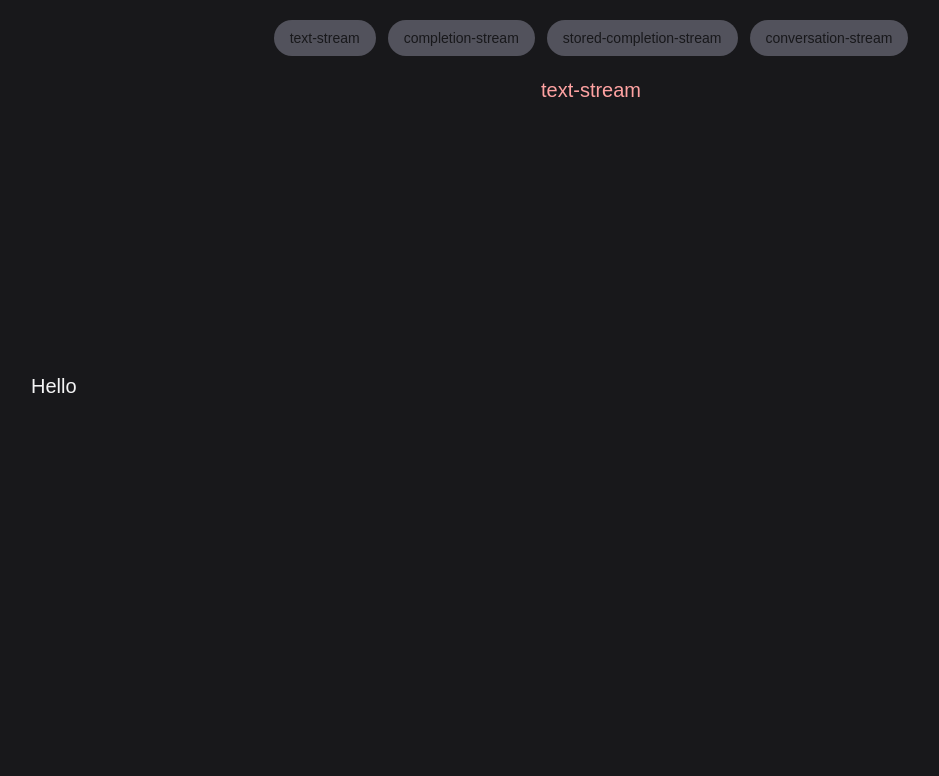
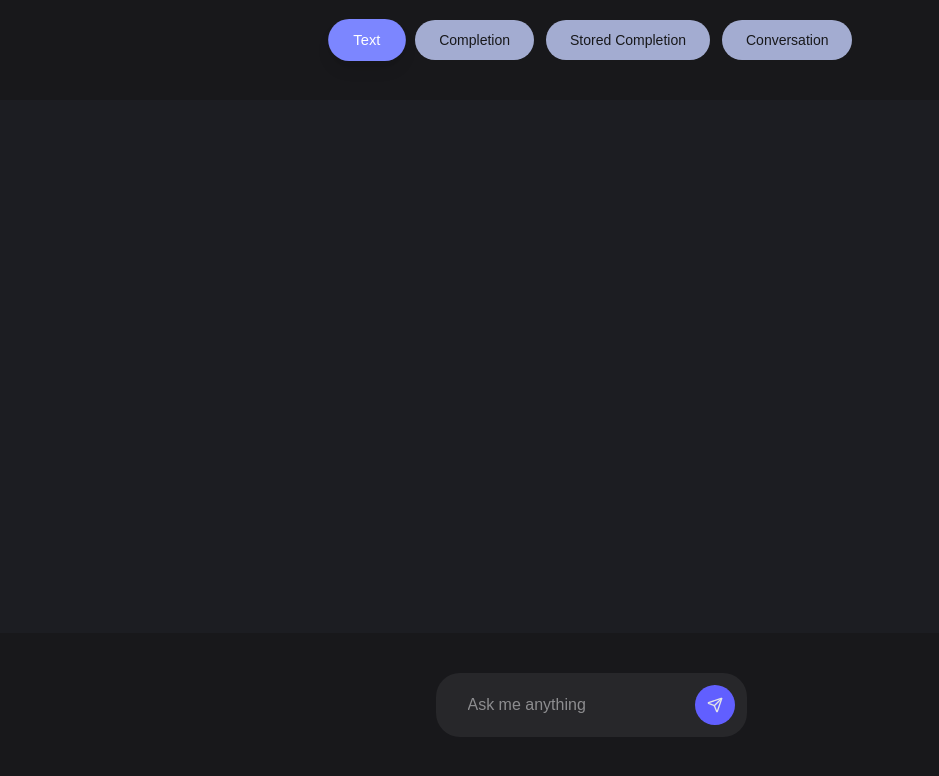
Before and after one commit to sutigit/stream-cadence, a Next.js app in the folder apps/web/: page /sandbox/text-stream in a window 1280 px wide. Shown: the top 776 px of the page, without its empty margins (49-988 px from the left). Built offline with nearby package versions, Linux system fonts and the light colour scheme; a web font is replaced by a local one.

Commit message:
better sandbox navigation

```diff
--- a/apps/web/app/sandbox/completion-stream/page.tsx
+++ b/apps/web/app/sandbox/completion-stream/page.tsx
@@ -47,10 +47,8 @@ export default function Home() {
 
     return (
         <main className="container mx-auto h-screen max-h-screen min-h-screen flex flex-col">
-            <h1 className="px-20 pt-5 text-xl text-red-300 text-center w-full">completion-stream</h1>
-            <section className="px-20 flex-2 h-full flex flex-col justify-center items-center">
             <div
-                    className="bg-indigo-300/3 p-10 rounded-2xl w-full flex mb-20 overflow-y-scroll h-[9rem] whitespace-pre-wrap pr-8 scroll-bar"
+                className="h-2/3 bg-indigo-300/3 p-10 rounded-2xl flex my-10 overflow-y-scroll whitespace-pre-wrap pr-8 scroll-bar"
                 ref={scrollRef}
             >
                 <p className="text-xl leading-9">
@@ -72,7 +70,6 @@ export default function Home() {
                     <Send size={20} />
                 </Button>
             </form>
-            </section>
         </main>
     );
 }
--- a/apps/web/app/sandbox/conversation-stream/page.tsx
+++ b/apps/web/app/sandbox/conversation-stream/page.tsx
@@ -6,6 +6,7 @@ import "../../cadence.css"
 import { useScroll } from "@/hooks/use-scroll";
 import { Button } from "@/components/ui/button";
 import { Send } from "lucide-react";
+import { fetchResponse } from "@/app/api/openai/utils";
 
 
 export default function Home() {
@@ -15,6 +16,7 @@ export default function Home() {
     const scrollRef = useRef<HTMLDivElement>(null);
     useScroll(scrollRef, texts)
 
+    const [completion, setCompletion] = useState<string>("")
 
     async function onSubmit(e: React.FormEvent) {
         e.preventDefault();
@@ -25,6 +27,17 @@ export default function Home() {
 
         try {
 
+            const res = await fetchResponse(input)
+
+            const dec = new TextDecoder()
+            const reader = res.body!.getReader()
+
+            while (true) {
+                const { value, done } = await reader.read()
+                if (done) return
+
+                setCompletion(prev => prev + dec.decode(value))
+            }
 
         } finally {
             setLoading(false);
@@ -34,14 +47,12 @@ export default function Home() {
 
     return (
         <main className="container mx-auto h-screen max-h-screen min-h-screen flex flex-col">
-            <h1 className="px-20 pt-5 text-xl text-red-300 text-center w-full">conversation-stream</h1>
-            <section className="px-20 flex-2 h-full flex flex-col justify-center items-center">
             <div
-                    className="w-full flex mb-20 overflow-y-scroll h-[9rem] whitespace-pre-wrap pr-8 scroll-bar"
+                className="h-2/3 bg-indigo-300/3 p-10 rounded-2xl flex my-10 overflow-y-scroll whitespace-pre-wrap pr-8 scroll-bar"
                 ref={scrollRef}
             >
                 <p className="text-xl leading-9">
-                        Hello
+                    {completion}
                 </p>
             </div>
             <form onSubmit={onSubmit} className="flex mx-auto gap-5 bg-zinc-800 rounded-3xl py-3 pl-8 pr-3">
@@ -59,7 +70,6 @@ export default function Home() {
                     <Send size={20} />
                 </Button>
             </form>
-            </section>
         </main>
     );
 }
--- a/apps/web/app/sandbox/layout.tsx
+++ b/apps/web/app/sandbox/layout.tsx
@@ -1,28 +1,61 @@
+'use client'
+
 import { Button } from "@/components/ui/button";
+import { cn } from "@/lib/utils";
 import Link from "next/link";
+import { usePathname } from "next/navigation";
 
 export default function SandboxLayout({
     children,
 }: Readonly<{
     children: React.ReactNode;
 }>) {
+    const pathname = usePathname() ?? '';
+
+    // derive active key from the current pathname (last segment)
+    const segments = pathname.split('/').filter(Boolean);
+    const last = segments[segments.length - 1] ?? '';
+    const allowed = [
+        'text-stream',
+        'completion-stream',
+        'stored-completion-stream',
+        'conversation-stream',
+    ];
+    const active = allowed.includes(last) ? last : '';
+
+    const btnBase = 'rounded-full bg-indigo-200 transition-transform duration-150';
+    const activeClass = 'opacity-100 scale-105 bg-indigo-400 text-white shadow-lg';
+    const inactiveClass = 'opacity-80 hover:opacity-100';
+
     return (
         <main>
             <nav className="flex gap-3 mt-5 w-full flex justify-center">
-                <Button className="rounded-full">
-                    <Link href="/sandbox/text-stream">text-stream</Link>
+                <Button
+                    className={cn(btnBase, active === 'text-stream' ? activeClass : inactiveClass)}
+                    size="lg"
+                >
+                    <Link href="/sandbox/text-stream">Text</Link>
                 </Button>
 
-                <Button className="rounded-full">
-                    <Link href="/sandbox/completion-stream">completion-stream</Link>
+                <Button
+                    className={cn(btnBase, active === 'completion-stream' ? activeClass : inactiveClass)}
+                    size="lg"
+                >
+                    <Link href="/sandbox/completion-stream">Completion</Link>
                 </Button>
 
-                <Button className="rounded-full">
-                    <Link href="/sandbox/stored-completion-stream">stored-completion-stream</Link>
+                <Button
+                    className={cn(btnBase, active === 'stored-completion-stream' ? activeClass : inactiveClass)}
+                    size="lg"
+                >
+                    <Link href="/sandbox/stored-completion-stream">Stored Completion</Link>
                 </Button>
 
-                <Button className="rounded-full">
-                    <Link href="/sandbox/conversation-stream">conversation-stream</Link>
+                <Button
+                    className={cn(btnBase, active === 'conversation-stream' ? activeClass : inactiveClass)}
+                    size="lg"
+                >
+                    <Link href="/sandbox/conversation-stream">Conversation</Link>
                 </Button>
             </nav>
             {children}
--- a/apps/web/app/sandbox/stored-completion-stream/page.tsx
+++ b/apps/web/app/sandbox/stored-completion-stream/page.tsx
@@ -27,7 +27,6 @@ export default function Home() {
 
         try {
 
-
             const res = await fetchResponse(input)
 
             const dec = new TextDecoder()
@@ -48,14 +47,12 @@ export default function Home() {
 
     return (
         <main className="container mx-auto h-screen max-h-screen min-h-screen flex flex-col">
-            <h1 className="px-20 pt-5 text-xl text-red-300 text-center w-full">stored-completion-stream</h1>
-            <section className="px-20 flex-2 h-full flex flex-col justify-center items-center">
             <div
-                    className="bg-indigo-300/3 p-10 rounded-2xl w-full flex mb-20 overflow-y-scroll h-[9rem] whitespace-pre-wrap pr-8 scroll-bar"
+                className="h-2/3 bg-indigo-300/3 p-10 rounded-2xl flex my-10 overflow-y-scroll whitespace-pre-wrap pr-8 scroll-bar"
                 ref={scrollRef}
             >
                 <p className="text-xl leading-9">
-                        Hello
+                    {completion}
                 </p>
             </div>
             <form onSubmit={onSubmit} className="flex mx-auto gap-5 bg-zinc-800 rounded-3xl py-3 pl-8 pr-3">
@@ -73,7 +70,6 @@ export default function Home() {
                     <Send size={20} />
                 </Button>
             </form>
-            </section>
         </main>
     );
 }
--- a/apps/web/app/sandbox/text-stream/page.tsx
+++ b/apps/web/app/sandbox/text-stream/page.tsx
@@ -1,10 +1,12 @@
 'use client';
 
 import { useEffect, useRef, useState } from "react";
-import ChatInput from "@/components/chat-input";
 
 import "../../cadence.css"
 import { useScroll } from "@/hooks/use-scroll";
+import { Button } from "@/components/ui/button";
+import { Send } from "lucide-react";
+import { fetchResponse } from "@/app/api/openai/utils";
 
 
 export default function Home() {
@@ -14,6 +16,7 @@ export default function Home() {
     const scrollRef = useRef<HTMLDivElement>(null);
     useScroll(scrollRef, texts)
 
+    const [completion, setCompletion] = useState<string>("")
 
     async function onSubmit(e: React.FormEvent) {
         e.preventDefault();
@@ -24,6 +27,17 @@ export default function Home() {
 
         try {
 
+            const res = await fetchResponse(input)
+
+            const dec = new TextDecoder()
+            const reader = res.body!.getReader()
+
+            while (true) {
+                const { value, done } = await reader.read()
+                if (done) return
+
+                setCompletion(prev => prev + dec.decode(value))
+            }
 
         } finally {
             setLoading(false);
@@ -33,17 +47,29 @@ export default function Home() {
 
     return (
         <main className="container mx-auto h-screen max-h-screen min-h-screen flex flex-col">
-            <h1 className="px-20 pt-5 text-xl text-red-300 text-center w-full">text-stream</h1>
-            <section className="px-20 flex-2 h-full flex flex-col justify-center items-center">
-                <div
-                    className="w-full flex mb-20 overflow-y-scroll h-[9rem] whitespace-pre-wrap pr-8 scroll-bar"
-                    ref={scrollRef}
+            <div
+                className="h-2/3 bg-indigo-300/3 p-10 rounded-2xl flex my-10 overflow-y-scroll whitespace-pre-wrap pr-8 scroll-bar"
+                ref={scrollRef}
+            >
+                <p className="text-xl leading-9">
+                    {completion}
+                </p>
+            </div>
+            <form onSubmit={onSubmit} className="flex mx-auto gap-5 bg-zinc-800 rounded-3xl py-3 pl-8 pr-3">
+                <input
+                    type="text"
+                    value={input}
+                    onChange={(e) => setInput(e.target.value)}
+                    placeholder="Ask me anything"
+                    className="w-full outline-none "
+                />
+                <Button
+                    type="submit"
+                    className="h-10 text-primary cursor-pointer aspect-square bg-indigo-500 flex justify-center items-center rounded-full"
                 >
-                    <p className="text-xl leading-9">
-                        Hello
-                    </p>
-                </div>
-            </section>
+                    <Send size={20} />
+                </Button>
+            </form>
         </main>
     );
 }
```
Lines whose indentation alone changed are shown as unchanged.
